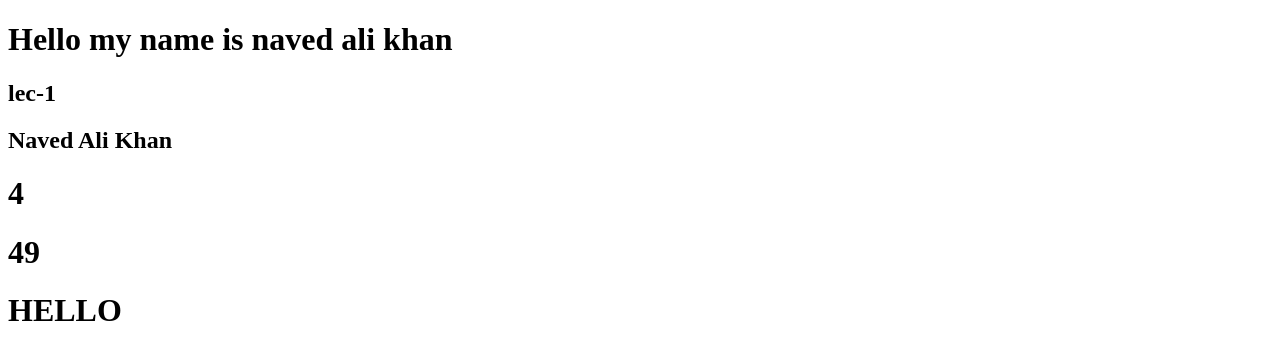
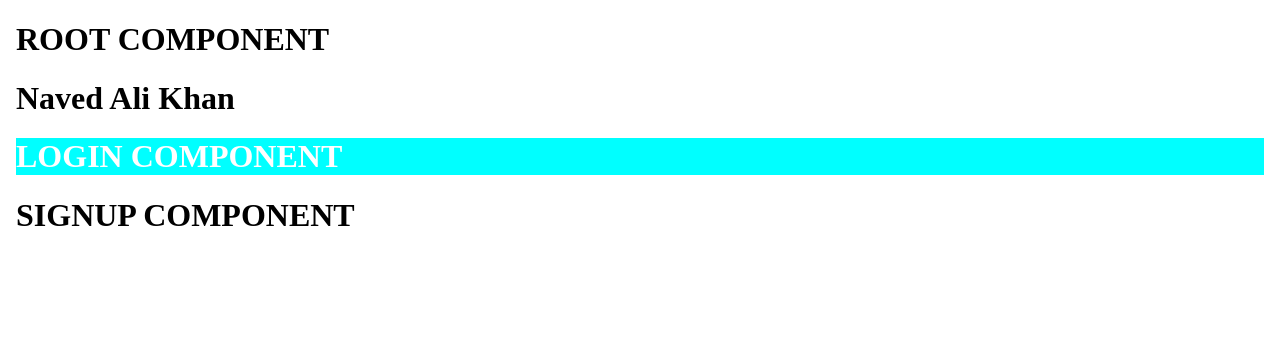
Before and after one commit to Dev-NavedAli/Angular, an Angular app in the folder lec-1/: page / in a window 1280 px wide. Shown: the top 360 px of the page. Built offline with nearby package versions, Linux system fonts and the light colour scheme.

Commit message:
learn to make and use of component in angular

```diff
--- a/lec-1/src/app/app.component.html
+++ b/lec-1/src/app/app.component.html
@@ -1,6 +1,14 @@
-<h1>Hello my name is naved ali khan</h1>
-<h2> {{ title }}  </h2>
-<h2> {{ name }} </h2>
-<h1>{{2+2}}</h1>
-<h1>{{x+y}}</h1>
-<h1>{{'hello'.toUpperCase()}}</h1>
+<!DOCTYPE html>
+<html lang="en">
+<head>
+    <meta charset="UTF-8">
+    <meta name="viewport" content="width=device-width, initial-scale=1.0">
+    <title>Document</title>
+</head>
+<body>
+    <h1>ROOT COMPONENT</h1>
+    <h1>{{name}}</h1>
+    <login/>
+    <signup/>
+</body>
+</html>
--- a/lec-1/src/app/app.component.ts
+++ b/lec-1/src/app/app.component.ts
@@ -1,9 +1,11 @@
 import { Component } from '@angular/core';
 import { RouterOutlet } from '@angular/router';
+import { LoginComponent } from './login/login.component';
+import { SignupComponent } from './signup/signup.component';
 
 @Component({
   selector: 'app-root',
-  imports: [RouterOutlet],
+  imports: [LoginComponent,SignupComponent],
   templateUrl: './app.component.html',
   styleUrl: './app.component.css'
 })
--- a/lec-1/src/app/login/login.component.html
+++ b/lec-1/src/app/login/login.component.html
@@ -1 +1 @@
-<p>login works!</p>
+<h1 style="background-color: aqua; color: white;">LOGIN COMPONENT</h1>
--- a/lec-1/src/app/login/login.component.ts
+++ b/lec-1/src/app/login/login.component.ts
@@ -1,7 +1,7 @@
 import { Component } from '@angular/core';
 
 @Component({
-  selector: 'app-login',
+  selector: 'login',
   imports: [],
   templateUrl: './login.component.html',
   styleUrl: './login.component.css'
--- /dev/null
+++ b/lec-1/src/app/signup/signup.component.html
@@ -0,0 +1 @@
+<h1>SIGNUP COMPONENT</h1>
```
Also changed, not shown: lec-1/src/app/signup/signup.component.ts (added, +11 -0 lines), lec-1/src/app/signup/signup.component.css (added), 1 other file (tests, documents, lock files or other folders).
